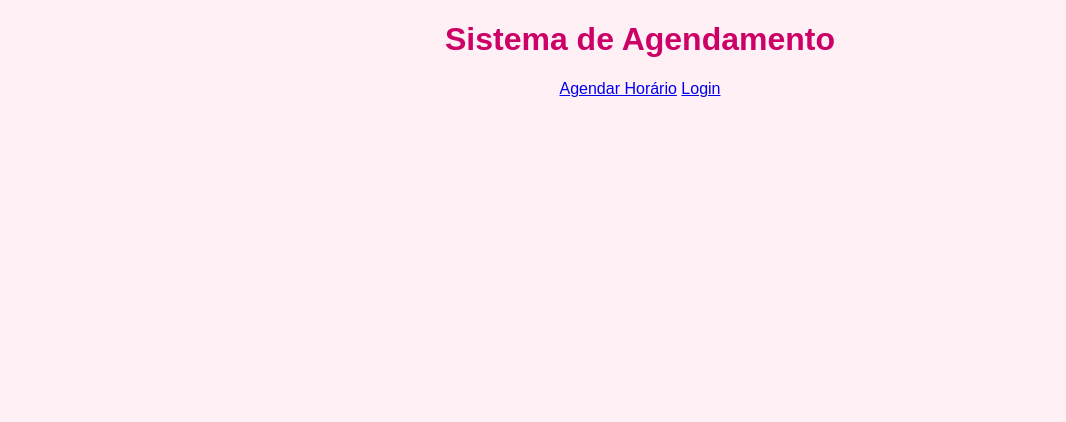
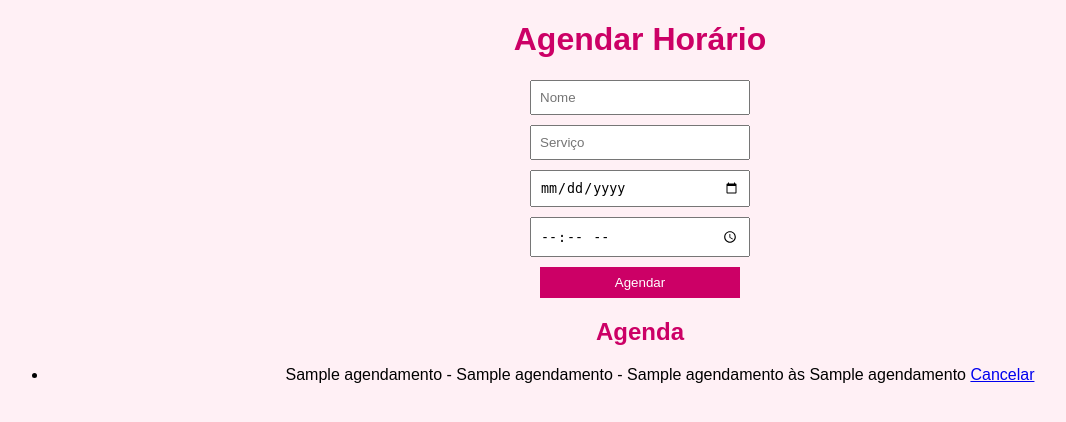
Before and after one commit to tiosrafa/manicure, a Flask app: page / in a window 1280 px wide. Shown: the top 422 px of the page, without its empty margins (0-1066 px from the left). Run offline with Flask 3, Linux system fonts and the light colour scheme; a database or web service that is not in the repository returns one stand-in record (values such as "Sample title"); some libraries are stand-ins or nearby versions.

Commit message:
Revise index.html for scheduling system layout

```diff
--- a/templates/index.html
+++ b/templates/index.html
@@ -1,12 +1,31 @@
 <!DOCTYPE html>
 <html>
 <head>
-    <title>Manicure - Início</title>
+    <title>Agendamento Manicure</title>
     <link rel="stylesheet" href="/static/style.css">
 </head>
 <body>
-    <h1>Sistema de Agendamento</h1>
-    <a href="/agendar">Agendar Horário</a>
-    <a href="/listar">Login</a>
+
+<h1>Agendar Horário</h1>
+
+<form method="POST" action="/agendar">
+    <input type="text" name="nome" placeholder="Nome" required>
+    <input type="text" name="servico" placeholder="Serviço" required>
+    <input type="date" name="data" required>
+    <input type="time" name="hora" required>
+    <button type="submit">Agendar</button>
+</form>
+
+<h2>Agenda</h2>
+
+<ul>
+{% for ag in agendamentos %}
+    <li>
+        {{ ag[1] }} - {{ ag[2] }} - {{ ag[3] }} às {{ ag[4] }}
+        <a href="/cancelar/{{ ag[0] }}">Cancelar</a>
+    </li>
+{% endfor %}
+</ul>
+
 </body>
 </html>
```
